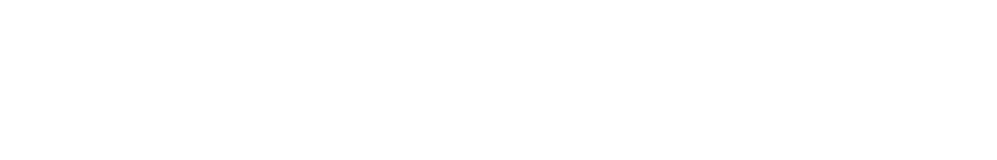
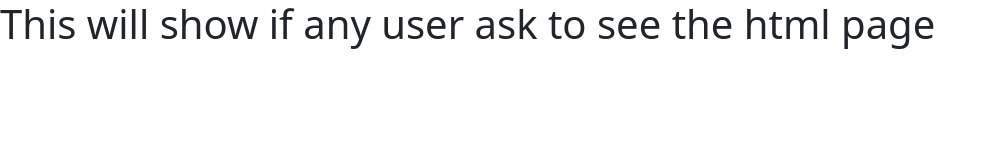
Before and after one commit to Jahirul-Islam-Jantu/ProjectBackend, a website: page public/index.html in a window 1280 px wide. Shown: the whole page, without its empty margins (0-997 px from the left). Drawn offline with nearby package versions, Linux system fonts and the light colour scheme.

Commit message:
page to show its viewers

```diff
--- a/public/index.html
+++ b/public/index.html
@@ -2,14 +2,13 @@
 <html lang="en">
   <head>
     <title>Sample web Page</title>
-    <!-- Required meta tags -->
+
     <meta charset="utf-8" />
     <meta
       name="viewport"
       content="width=device-width, initial-scale=1, shrink-to-fit=no"
     />
 
-    <!-- Bootstrap CSS v5.2.1 -->
     <link
       href="https://cdn.jsdelivr.net/npm/bootstrap@5.3.2/dist/css/bootstrap.min.css"
       rel="stylesheet"
@@ -19,14 +18,10 @@
   </head>
 
   <body>
-    <header>
-      <!-- place navbar here -->
-    </header>
-    <main></main>
-    <footer>
-      <!-- place footer here -->
-    </footer>
-    <!-- Bootstrap JavaScript Libraries -->
+    <main>
+      <h1>This will show if any user ask to see the html page</h1>
+    </main>
+
     <script
       src="https://cdn.jsdelivr.net/npm/@popperjs/core@2.11.8/dist/umd/popper.min.js"
       integrity="sha384-I7E8VVD/ismYTF4hNIPjVp/Zjvgyol6VFvRkX/vR+Vc4jQkC+hVqc2pM8ODewa9r"
```
